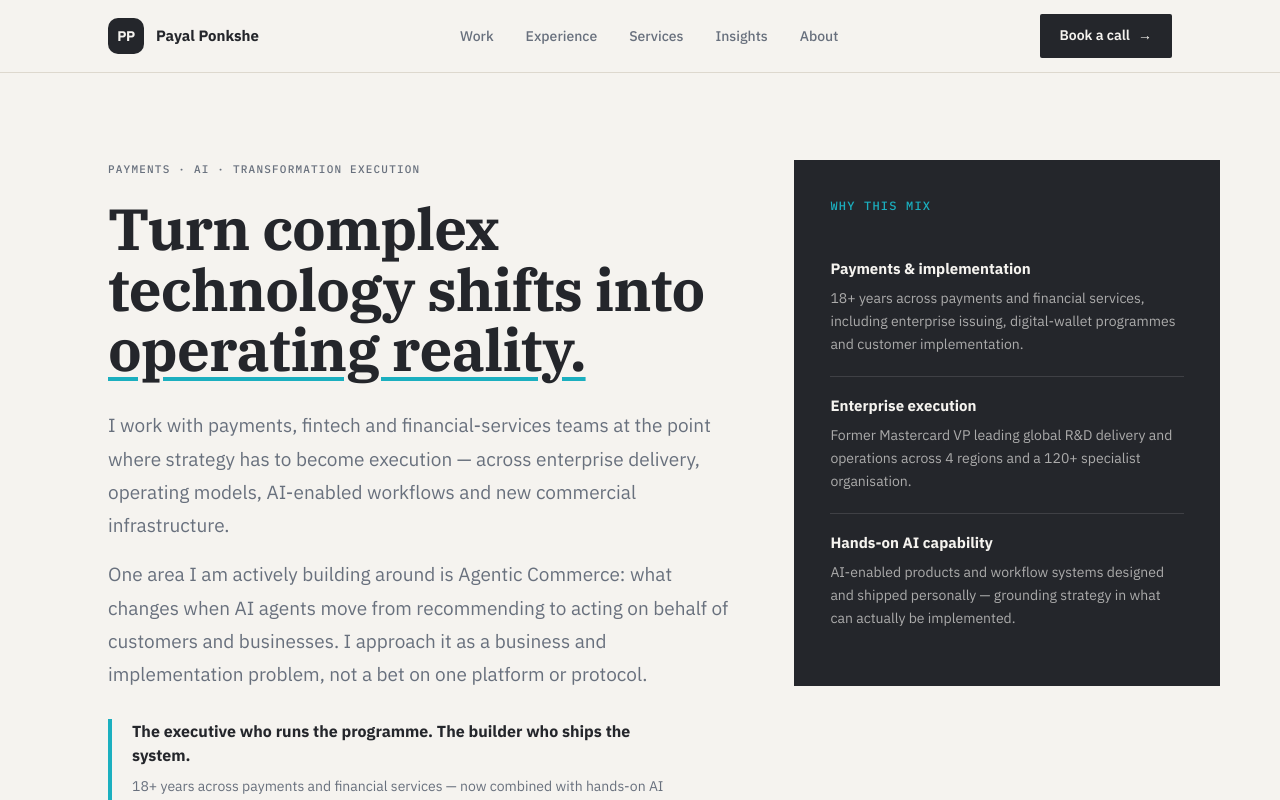
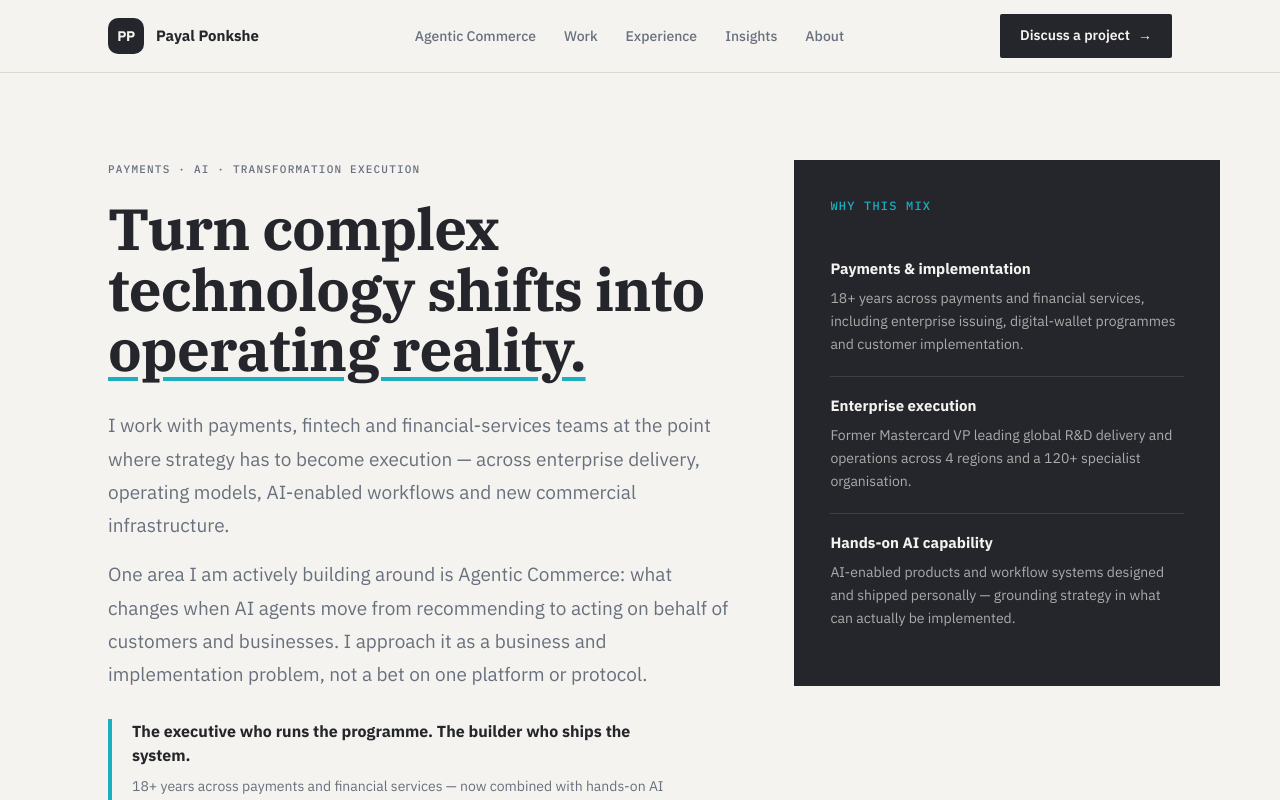
Before and after one commit to HAV-25/PPO_Portfolio, a Next.js app: page / in a window 1280 px wide. Shown: the top 800 px of the page. Built offline with nearby package versions, Linux system fonts and the light colour scheme.

Commit message:
feat(navigation): add agentic commerce pilot and project CTA

```diff
--- a/src/components/layout/Nav.tsx
+++ b/src/components/layout/Nav.tsx
@@ -5,9 +5,9 @@ import { usePathname } from "next/navigation";
 import { useState, useEffect } from "react";
 
 const navLinks = [
+  { href: "/agentic-commerce", label: "Agentic Commerce" },
   { href: "/work", label: "Work" },
   { href: "/experience", label: "Experience" },
-  { href: "/services", label: "Services" },
   { href: "/insights", label: "Insights" },
   { href: "/about", label: "About" },
 ];
@@ -23,9 +23,7 @@ export default function Nav() {
     return () => window.removeEventListener("scroll", onScroll);
   }, []);
 
-  useEffect(() => {
-    setMenuOpen(false);
-  }, [pathname]);
+  useEffect(() => setMenuOpen(false), [pathname]);
 
   useEffect(() => {
     document.body.style.overflow = menuOpen ? "hidden" : "";
@@ -34,119 +32,42 @@ export default function Nav() {
 
   return (
     <>
-      <header
-        className={`fixed top-0 left-0 right-0 z-50 bg-cream transition-shadow duration-200 ${
-          scrolled ? "shadow-[0_1px_0_rgba(36,38,43,0.15)]" : "border-b border-rule"
-        }`}
-      >
+      <header className={`fixed top-0 left-0 right-0 z-50 bg-cream transition-shadow duration-200 ${scrolled ? "shadow-[0_1px_0_rgba(36,38,43,0.15)]" : "border-b border-rule"}`}>
         <div className="content-width">
           <nav className="flex items-center justify-between h-16 md:h-[72px]">
-            {/* Logo */}
-            <Link
-              href="/"
-              className="flex items-center gap-3 group"
-              aria-label="Payal Ponkshe — Home"
-            >
-              <span
-                className="w-9 h-9 rounded-[10px] bg-navy flex items-center justify-center flex-shrink-0"
-                aria-hidden="true"
-              >
-                <span className="font-jakarta font-bold text-cream text-sm leading-none tracking-tight">
-                  PP
-                </span>
-              </span>
-              <span className="font-jakarta font-bold text-navy text-[15px] hidden sm:block group-hover:opacity-80 transition-opacity">
-                Payal Ponkshe
-              </span>
+            <Link href="/" className="flex items-center gap-3 group" aria-label="Payal Ponkshe — Home">
+              <span className="w-9 h-9 rounded-[10px] bg-navy flex items-center justify-center flex-shrink-0" aria-hidden="true"><span className="font-jakarta font-bold text-cream text-sm leading-none tracking-tight">PP</span></span>
+              <span className="font-jakarta font-bold text-navy text-[15px] hidden sm:block group-hover:opacity-80 transition-opacity">Payal Ponkshe</span>
             </Link>
 
-            {/* Desktop nav */}
-            <ul className="hidden md:flex items-center gap-8" role="list">
+            <ul className="hidden md:flex items-center gap-7" role="list">
               {navLinks.map(({ href, label }) => {
                 const active = pathname === href || pathname.startsWith(href + "/");
-                return (
-                  <li key={href}>
-                    <Link
-                      href={href}
-                      className={`font-jakarta font-medium text-[14px] transition-colors duration-150 relative ${
-                        active
-                          ? "text-navy after:absolute after:bottom-[-4px] after:left-0 after:right-0 after:h-[2px] after:bg-cyan after:rounded-none"
-                          : "text-slate hover:text-navy"
-                      }`}
-                    >
-                      {label}
-                    </Link>
-                  </li>
-                );
+                return <li key={href}><Link href={href} data-analytics-event={href === "/agentic-commerce" ? "agentic_nav_click" : undefined} className={`font-jakarta font-medium text-[14px] transition-colors duration-150 relative ${active ? "text-navy after:absolute after:bottom-[-4px] after:left-0 after:right-0 after:h-[2px] after:bg-cyan" : "text-slate hover:text-navy"}`}>{label}</Link></li>;
               })}
             </ul>
 
-            {/* Desktop CTA */}
-            <div className="hidden md:block">
-              <Link
-                href="/book"
-                className="inline-flex items-center gap-2 bg-navy text-cream font-jakarta font-semibold text-[14px] px-5 py-2.5 rounded-btn transition-colors duration-150 hover:bg-primary"
-              >
-                Book a call <span aria-hidden="true">→</span>
-              </Link>
-            </div>
+            <div className="hidden md:block"><Link href="/book" className="inline-flex items-center gap-2 bg-navy text-cream font-jakarta font-semibold text-[14px] px-5 py-2.5 rounded-btn transition-colors duration-150 hover:bg-primary">Discuss a project <span aria-hidden="true">→</span></Link></div>
 
-            {/* Mobile hamburger */}
-            <button
-              className="md:hidden flex flex-col justify-center items-center w-10 h-10 gap-[5px] -mr-2"
-              onClick={() => setMenuOpen(!menuOpen)}
-              aria-label={menuOpen ? "Close menu" : "Open menu"}
-              aria-expanded={menuOpen}
-            >
-              <span
-                className={`block w-5 h-[1.5px] bg-navy transition-all duration-200 ${
-                  menuOpen ? "rotate-45 translate-y-[6.5px]" : ""
-                }`}
-              />
-              <span
-                className={`block w-5 h-[1.5px] bg-navy transition-all duration-200 ${
-                  menuOpen ? "opacity-0" : ""
-                }`}
-              />
-              <span
-                className={`block w-5 h-[1.5px] bg-navy transition-all duration-200 ${
-                  menuOpen ? "-rotate-45 -translate-y-[6.5px]" : ""
-                }`}
-              />
+            <button className="md:hidden flex flex-col justify-center items-center w-10 h-10 gap-[5px] -mr-2" onClick={() => setMenuOpen(!menuOpen)} aria-label={menuOpen ? "Close menu" : "Open menu"} aria-expanded={menuOpen}>
+              <span className={`block w-5 h-[1.5px] bg-navy transition-all duration-200 ${menuOpen ? "rotate-45 translate-y-[6.5px]" : ""}`} />
+              <span className={`block w-5 h-[1.5px] bg-navy transition-all duration-200 ${menuOpen ? "opacity-0" : ""}`} />
+              <span className={`block w-5 h-[1.5px] bg-navy transition-all duration-200 ${menuOpen ? "-rotate-45 -translate-y-[6.5px]" : ""}`} />
             </button>
           </nav>
         </div>
       </header>
 
-      {/* Mobile menu overlay */}
       {menuOpen && (
         <div className="fixed inset-0 z-40 bg-cream pt-16 md:hidden">
           <div className="content-width py-10 flex flex-col h-full">
             <ul className="flex flex-col gap-1 flex-1" role="list">
               {navLinks.map(({ href, label }) => {
                 const active = pathname === href || pathname.startsWith(href + "/");
-                return (
-                  <li key={href}>
-                    <Link
-                      href={href}
-                      className={`block font-jakarta font-bold text-[28px] py-3 border-b border-rule transition-colors ${
-                        active ? "text-navy" : "text-slate hover:text-navy"
-                      }`}
-                    >
-                      {label}
-                    </Link>
-                  </li>
-                );
+                return <li key={href}><Link href={href} className={`block font-jakarta font-bold text-[28px] py-3 border-b border-rule transition-colors ${active ? "text-navy" : "text-slate hover:text-navy"}`}>{label}</Link></li>;
               })}
             </ul>
-            <div className="pb-8">
-              <Link
-                href="/book"
-                className="inline-flex items-center gap-2 bg-navy text-cream font-jakarta font-medium text-[15px] px-6 py-3"
-              >
-                Book a call <span aria-hidden="true">→</span>
-              </Link>
-            </div>
+            <div className="pb-8"><Link href="/book" className="inline-flex items-center gap-2 bg-navy text-cream font-jakarta font-medium text-[15px] px-6 py-3">Discuss a project <span aria-hidden="true">→</span></Link></div>
           </div>
         </div>
       )}
```
